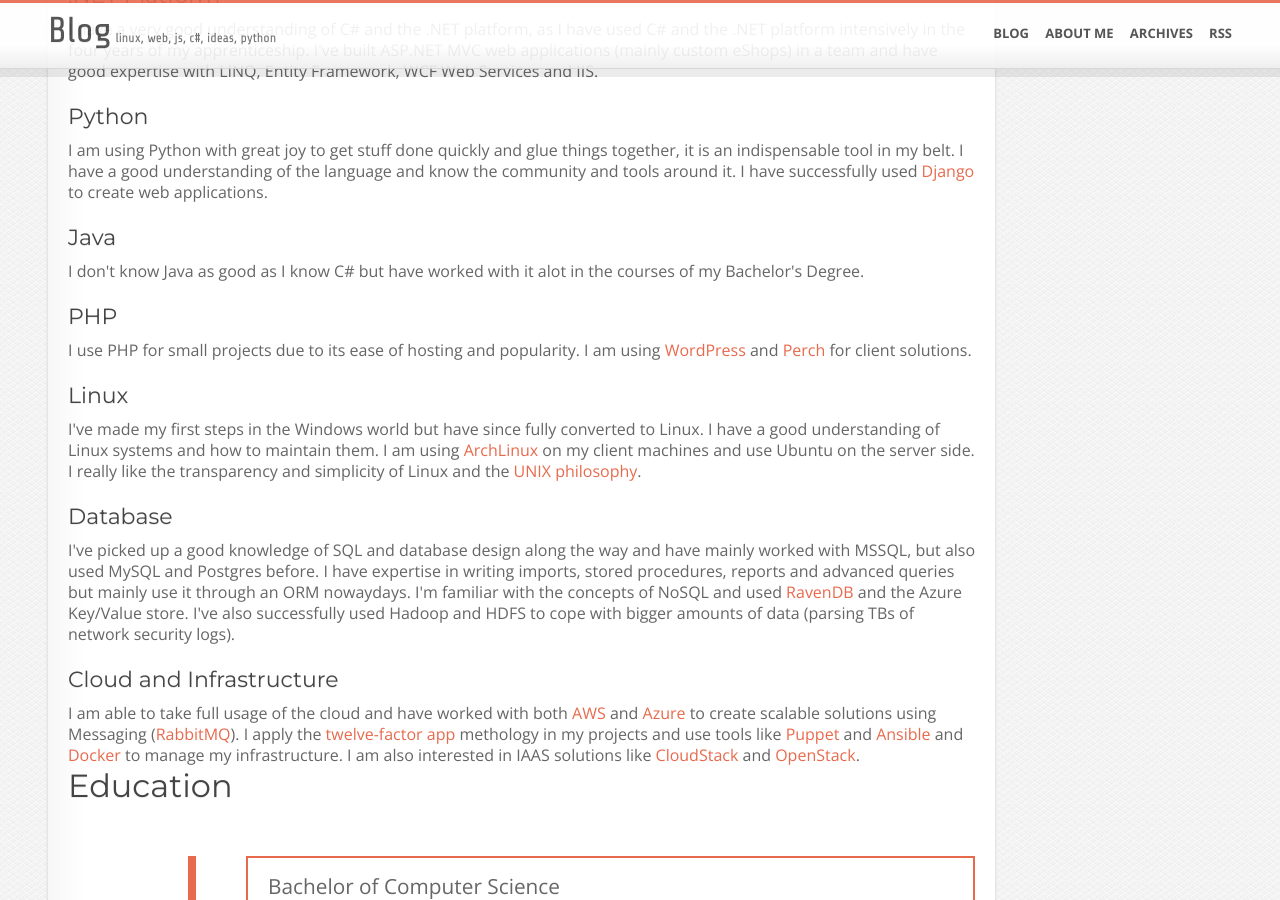
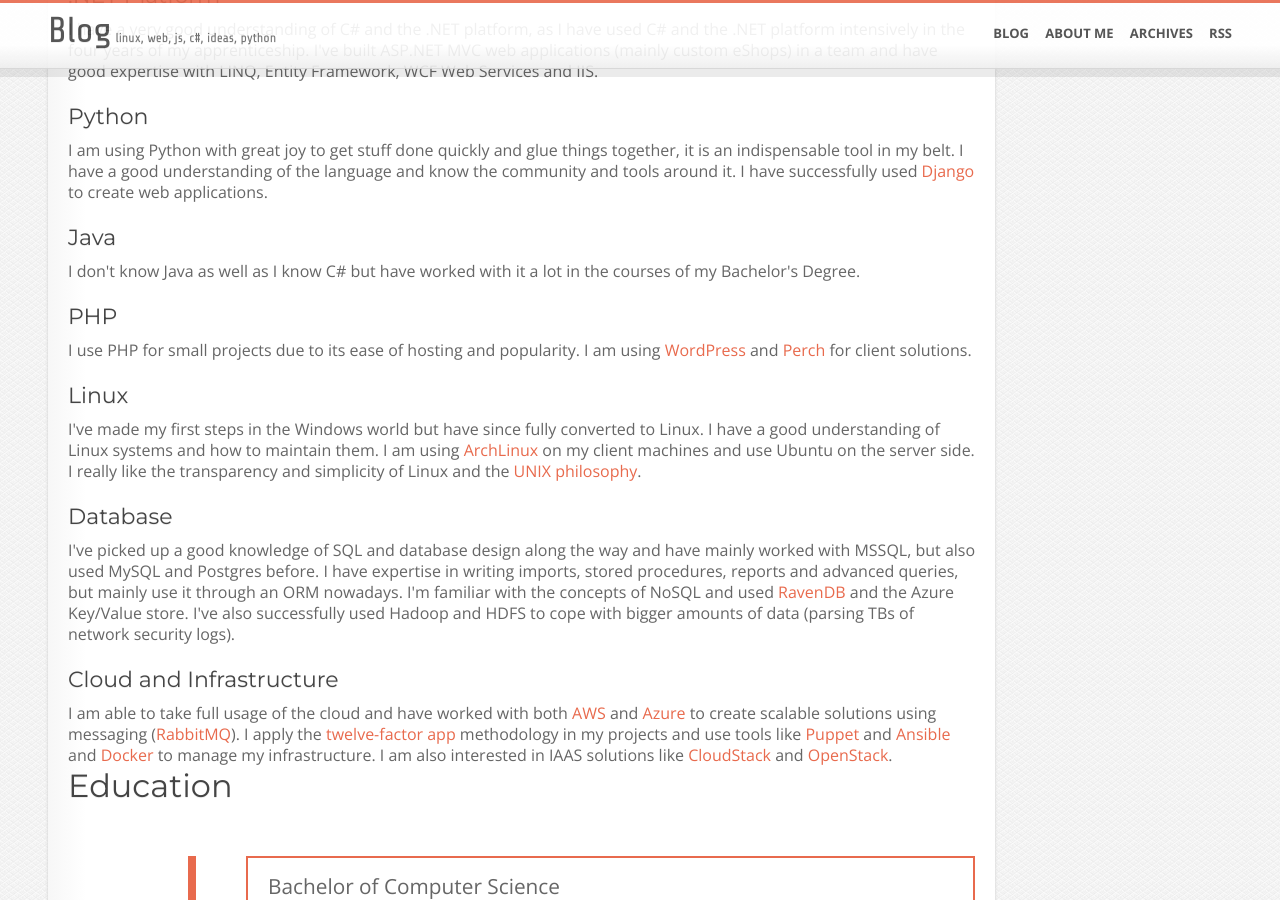
Before and after one commit to lukasmartinelli/lukasmartinelli.github.io, a Jekyll site: the page built from cv.html, in a window 1280 px wide and 900 px high, scrolled down 744 px. Built offline with Jekyll 4.4.1, drawn with Linux system fonts in a browser that asks for light colours; Markdown is read by kramdown in place of the engine named in the settings.

Commit message:
Corrected grammar mistakes

```diff
--- a/cv.html
+++ b/cv.html
@@ -118,7 +118,7 @@
 
         <h3>Java</h3>
         <p>
-        I don't know Java as good as I know C# but have worked with it alot
+        I don't know Java as well as I know C# but have worked with it a lot
         in the courses of my Bachelor's Degree.
         </p>
 
@@ -141,7 +141,7 @@
         <p>
         I've picked up a good knowledge of SQL and database design along the way and have mainly worked with MSSQL,
         but also used MySQL and Postgres before.
-        I have expertise in writing imports, stored procedures, reports and advanced queries but mainly use it through an ORM nowaydays.
+        I have expertise in writing imports, stored procedures, reports and advanced queries, but mainly use it through an ORM nowadays.
         I'm familiar with the concepts of NoSQL and used <a href="http://ravendb.net/">RavenDB</a> and the Azure Key/Value store.
         I've also successfully used Hadoop and HDFS to cope with bigger amounts of data (parsing TBs of network security logs).
         </p>
@@ -149,8 +149,8 @@
         <h3>Cloud and Infrastructure</h3>
         I am able to take full usage of the cloud and have worked with both <a href="http://aws.amazon.com/">AWS</a> and
         <a href="https://azure.microsoft.com/en-us/">Azure</a>
-        to create scalable solutions using Messaging (<a href="http://www.rabbitmq.com/">RabbitMQ</a>).
-        I apply the <a href="http://12factor.net/">twelve-factor app</a> methology in my projects and use
+        to create scalable solutions using messaging (<a href="http://www.rabbitmq.com/">RabbitMQ</a>).
+        I apply the <a href="http://12factor.net/">twelve-factor app</a> methodology in my projects and use
         tools like <a href="http://puppetlabs.com/">Puppet</a> and
         <a href="http://www.ansible.com/home">Ansible</a> and <a href="https://www.docker.com/">Docker</a> to manage my infrastructure.
         I am also interested in IAAS solutions like <a href="http://cloudstack.apache.org/">CloudStack</a>
@@ -184,7 +184,7 @@
 		    <div class='content'>
 		      <p>
                   <img src="/img/cpe.png" />
-                  With the help of a great english teacher and friend I was able to
+                  With the help of a great English teacher and friend I was able to
                   pass the <a href="http://en.wikipedia.org/wiki/Cambridge_English:_Proficiency_%28CPE%29">CPE</a>
                   (after I've completed the <a href="http://en.wikipedia.org/wiki/Cambridge_English:_First_%28FCE%29">FCE</a>
                   and <a href="http://en.wikipedia.org/wiki/Cambridge_English:_Advanced_%28CAE%29">CAE</a> in previous years).
```
Also changed, not shown: other parts of cv.html (+1 -2 lines).
